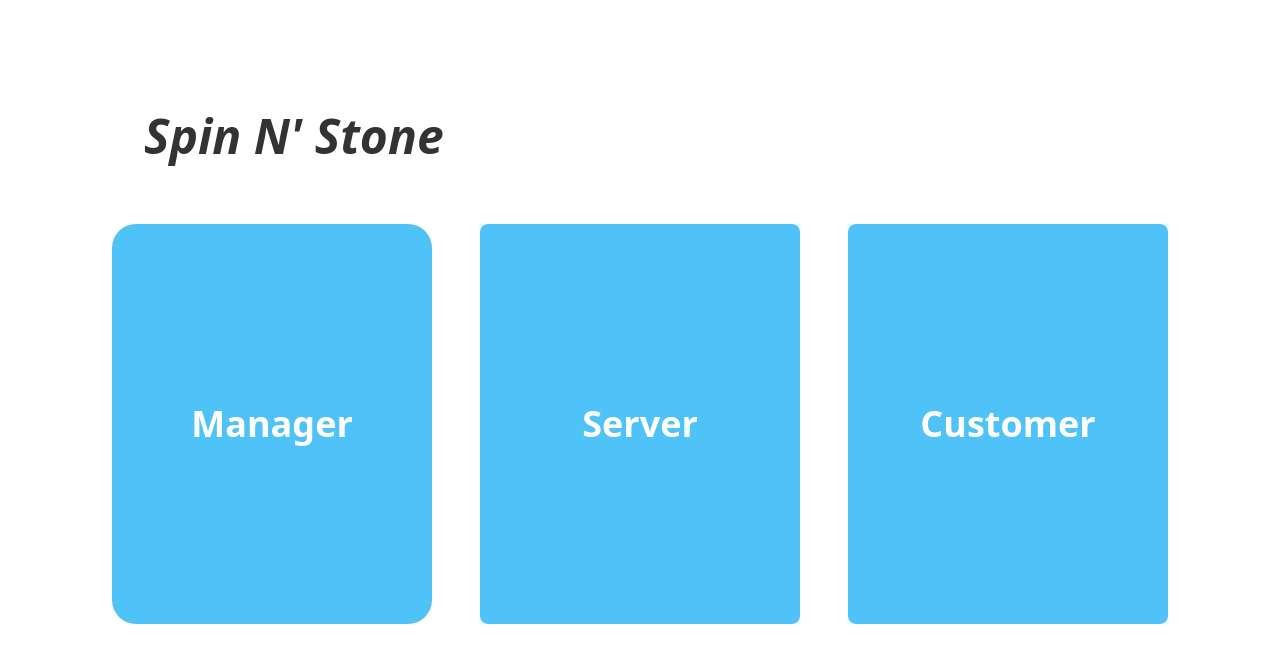
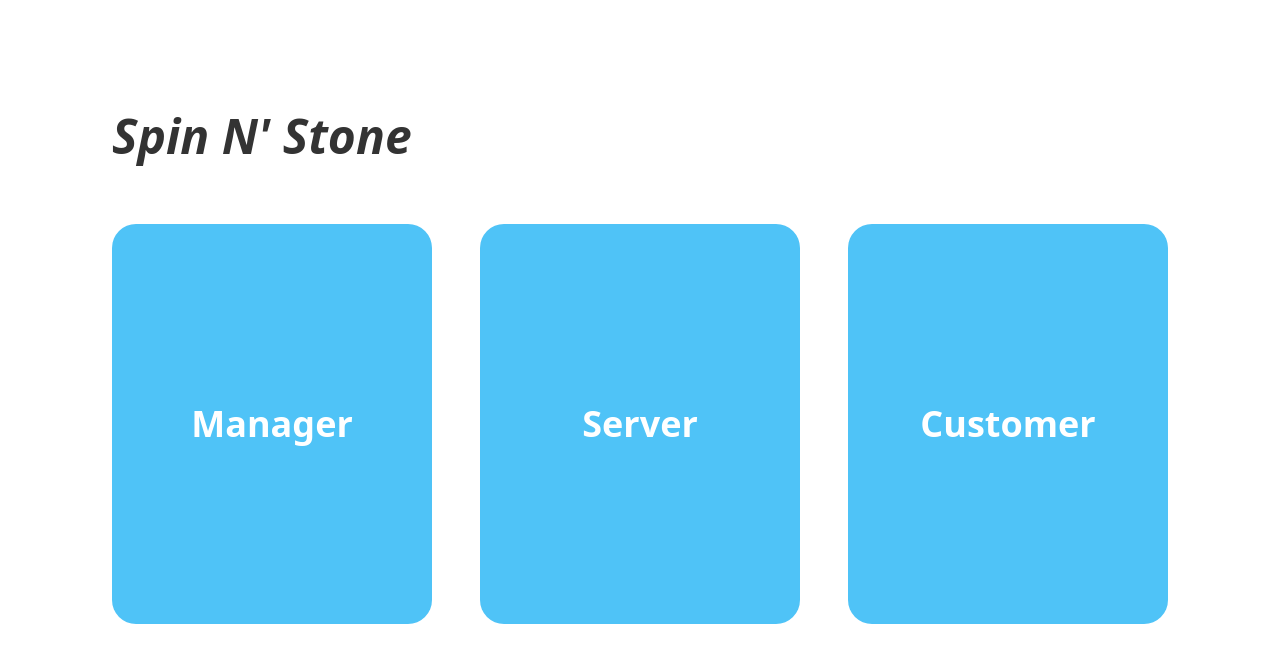
Before and after one commit to JasonIsAzn/CSC315_FA22_FInal_Project, a React (Create React App) app: page / in a window 1280 px wide. Shown: the top 662 px of the page. Built offline with nearby package versions, Linux system fonts and the light colour scheme.

Commit message:
last min

```diff
--- a/src/frontend/pages/Login.js
+++ b/src/frontend/pages/Login.js
@@ -27,7 +27,7 @@ export default function Login() {
   return (
     <div className="h-screen overflow-y-hidden">
       <div
-        className="w-screen flex items-center mt-28 ml-36"
+        className="w-screen flex items-center mt-28 ml-28"
       >
         <h1 className="italic font-bold text-5xl text-[#333333] text-[#0AADF4]">Spin N' Stone</h1>
       </div>
@@ -40,14 +40,14 @@ export default function Login() {
         </button>
 
         <button
-          className="w-1/4 h-1/2 bg-[#4FC3F7] hover:bg-white hover:text-[#4FC3F7] hover:border-[#4FC3F7] hover:border-2 text-white font-bold mx-6 p-6 rounded-lg text-4xl"
+          className="w-1/4 h-1/2 bg-[#4FC3F7] hover:bg-white hover:text-[#4FC3F7] hover:border-[#4FC3F7] hover:border-2 text-white font-bold mx-6 p-6 rounded-3xl text-4xl"
           onClick={goServer}
         >
           Server
         </button>
 
         <button
-          className="w-1/4 h-1/2 bg-[#4FC3F7] hover:bg-white hover:text-[#4FC3F7] hover:border-[#4FC3F7] hover:border-2 text-white font-bold mx-6 p-6 rounded-lg text-4xl"
+          className="w-1/4 h-1/2 bg-[#4FC3F7] hover:bg-white hover:text-[#4FC3F7] hover:border-[#4FC3F7] hover:border-2 text-white font-bold mx-6 p-6 rounded-3xl text-4xl"
           onClick={goCustomer}
         >
           Customer
```
